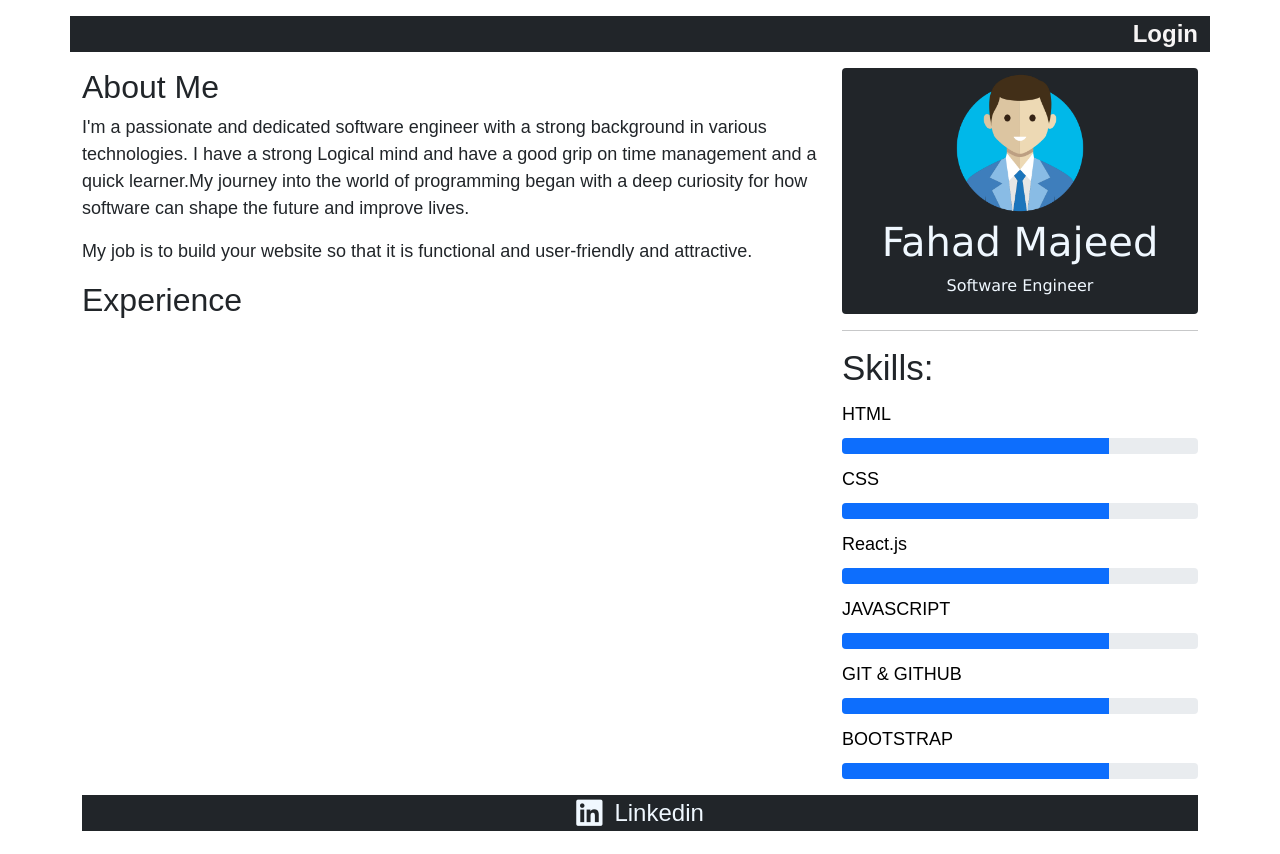
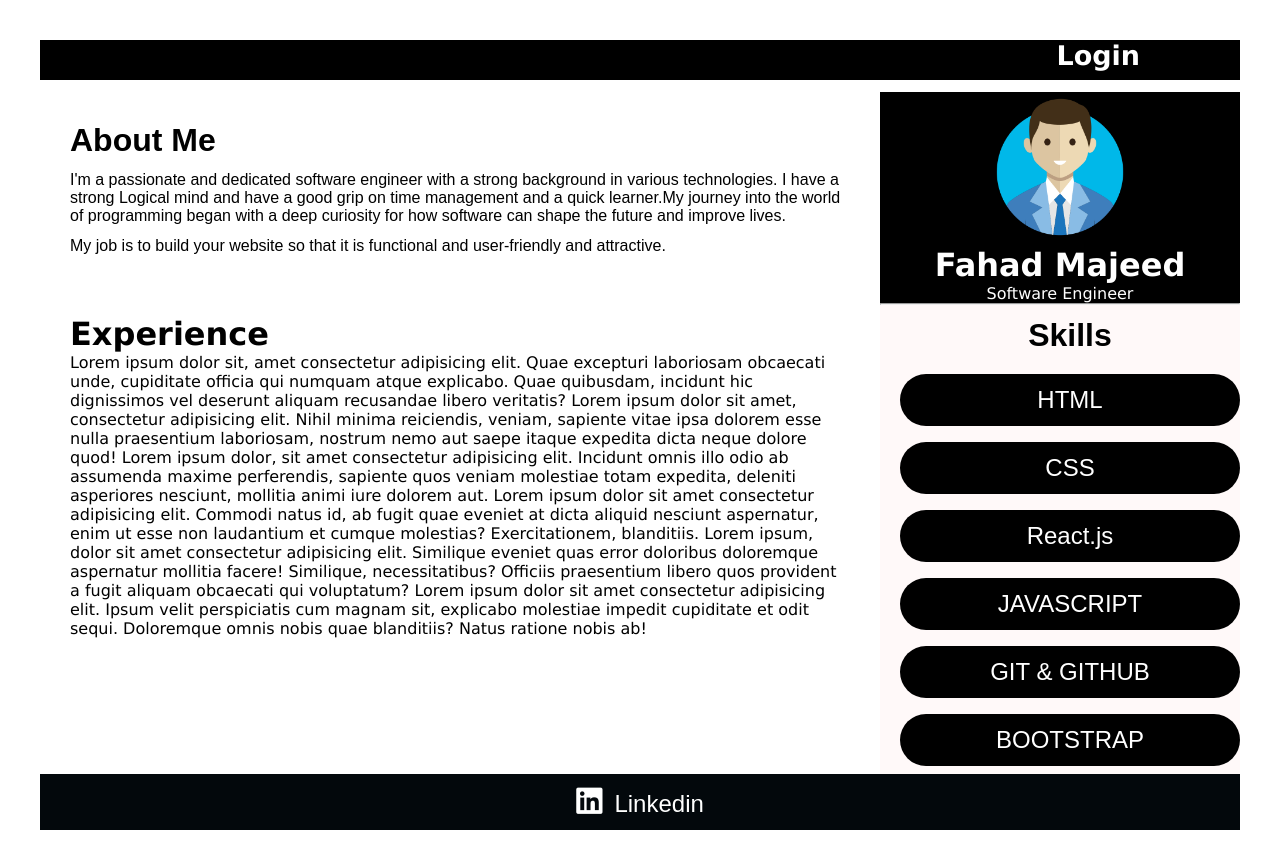
Before and after one commit to fahad1135/reactrepo, a plain HTML site: page index.html in a window 1280 px wide. Before the commit the page ends 831 px from the top, so only its background shows below. Drawn offline with nearby package versions, Linux system fonts and the light colour scheme.

Commit message:
updatted file

```diff
--- a/index.html
+++ b/index.html
@@ -4,12 +4,12 @@
     <meta charset="UTF-8" />
     <meta name="viewport" content="width=device-width, initial-scale=1.0" />
     <title>Profile Layout</title>
-    <link
+    <!-- <link
       href="https://cdn.jsdelivr.net/npm/bootstrap@5.0.2/dist/css/bootstrap.min.css"
       rel="stylesheet"
       integrity="sha384-EVSTQN3/azprG1Anm3QDgpJLIm9Nao0Yz1ztcQTwFspd3yD65VohhpuuCOmLASjC"
       crossorigin="anonymous"
-    />
+    /> -->
     <link
       rel="stylesheet"
       href="https://cdnjs.cloudflare.com/ajax/libs/font-awesome/6.5.1/css/all.min.css"
@@ -20,31 +20,23 @@
     <link rel="stylesheet" href="./style.css" />
   </head>
   <body>
-    <!-- header section start -->
-    <section class="header-section m-3">
-      <div class="container bg-dark d-flex justify-content-end">
-        <div class="nav">
+    <div class="main-container">
+      <nav>
+        <div class="nav-link">
           <a href="#">Login</a>
         </div>
-      </div>
-    </section>
-    <!-- header section end -->
-    <!-- Main section start -->
+      </nav>
 
-    <section class="main-section">
-      <div class="container">
-        <div class="row">
-          <div class="col-lg-8 col-md-12">
-            <div class="about-section col-12">
+      <div class="main">
+        <div class="about-section">
           <div class="about-heading">
-                <h2>About Me</h2>
+            <h1>About Me</h1>
             <p>
               I'm a passionate and dedicated software engineer with a strong
-                  background in various technologies. I have a strong Logical
-                  mind and have a good grip on time management and a quick
-                  learner.My journey into the world of programming began with a
-                  deep curiosity for how software can shape the future and
-                  improve lives.
+              background in various technologies. I have a strong Logical mind
+              and have a good grip on time management and a quick learner.My
+              journey into the world of programming began with a deep curiosity
+              for how software can shape the future and improve lives.
             </p>
             <p>
               My job is to build your website so that it is functional and
@@ -52,21 +44,46 @@
             </p>
           </div>
         </div>
-            <div class="experienc-section col-12">
-              <div class="experienc-heading">
-                <h2>Experience</h2>
+        <div class="experience-section">
+          <div class="experience-heading">
+            <h1>Experience</h1>
+            <p>
+              Lorem ipsum dolor sit, amet consectetur adipisicing elit. Quae
+              excepturi laboriosam obcaecati unde, cupiditate officia qui
+              numquam atque explicabo. Quae quibusdam, incidunt hic dignissimos
+              vel deserunt aliquam recusandae libero veritatis? Lorem ipsum
+              dolor sit amet, consectetur adipisicing elit. Nihil minima
+              reiciendis, veniam, sapiente vitae ipsa dolorem esse nulla
+              praesentium laboriosam, nostrum nemo aut saepe itaque expedita
+              dicta neque dolore quod! Lorem ipsum dolor, sit amet consectetur
+              adipisicing elit. Incidunt omnis illo odio ab assumenda maxime
+              perferendis, sapiente quos veniam molestiae totam expedita,
+              deleniti asperiores nesciunt, mollitia animi iure dolorem aut.
+              Lorem ipsum dolor sit amet consectetur adipisicing elit. Commodi
+              natus id, ab fugit quae eveniet at dicta aliquid nesciunt
+              aspernatur, enim ut esse non laudantium et cumque molestias?
+              Exercitationem, blanditiis. Lorem ipsum, dolor sit amet
+              consectetur adipisicing elit. Similique eveniet quas error
+              doloribus doloremque aspernatur mollitia facere! Similique,
+              necessitatibus? Officiis praesentium libero quos provident a fugit
+              aliquam obcaecati qui voluptatum? Lorem ipsum dolor sit amet
+              consectetur adipisicing elit. Ipsum velit perspiciatis cum magnam
+              sit, explicabo molestiae impedit cupiditate et odit sequi.
+              Doloremque omnis nobis quae blanditiis? Natus ratione nobis ab!
+            </p>
           </div>
         </div>
       </div>
-          <div class="col-lg-4 col-md-12">
-            <div class="sidebar bg-dark rounded">
+
+      <div class="sidebar">
+        <div class="sidebar-content">
           <div class="sidebar-img">
             <img
               src="./assets/images/Avatar-Profile-PNG-Free-Image.png"
               alt=""
             />
           </div>
-              <div class="contact-info">
+          <div class="content">
             <h1>Fahad Majeed</h1>
             <p>Software Engineer</p>
           </div>
@@ -74,102 +91,62 @@
         <hr />
         <div class="skill-section">
           <div class="skills">
-                <h1>Skills:</h1>
+            <h1>Skills</h1>
 
             <p>HTML</p>
-                <div class="progress">
-                  <div
-                    class="progress-bar"
-                    role="progressbar"
-                    style="width: 75%"
-                    aria-valuenow="25"
-                    aria-valuemin="0"
-                    aria-valuemax="100"
-                  ></div>
-                </div>
             <p>CSS</p>
-                <div class="progress">
-                  <div
-                    class="progress-bar"
-                    role="progressbar"
-                    style="width: 75%"
-                    aria-valuenow="25"
-                    aria-valuemin="0"
-                    aria-valuemax="100"
-                  ></div>
-                </div>
             <p>React.js</p>
-                <div class="progress">
-                  <div
-                    class="progress-bar"
-                    role="progressbar"
-                    style="width: 75%"
-                    aria-valuenow="25"
-                    aria-valuemin="0"
-                    aria-valuemax="100"
-                  ></div>
-                </div>
             <p>JAVASCRIPT</p>
-                <div class="progress">
-                  <div
-                    class="progress-bar"
-                    role="progressbar"
-                    style="width: 75%"
-                    aria-valuenow="25"
-                    aria-valuemin="0"
-                    aria-valuemax="100"
-                  ></div>
-                </div>
             <p>GIT & GITHUB</p>
-                <div class="progress">
-                  <div
-                    class="progress-bar"
-                    role="progressbar"
-                    style="width: 75%"
-                    aria-valuenow="25"
-                    aria-valuemin="0"
-                    aria-valuemax="100"
-                  ></div>
-                </div>
             <p>BOOTSTRAP</p>
-                <div class="progress">
-                  <div
-                    class="progress-bar"
-                    role="progressbar"
-                    style="width: 75%"
-                    aria-valuenow="25"
-                    aria-valuemin="0"
-                    aria-valuemax="100"
-                  ></div>
           </div>
         </div>
       </div>
+
+      <div class="footer">
+        <div class="footer-link">
+          <a href="#"><i class="fa-brands fa-linkedin"></i>Linkedin</a>
         </div>
       </div>
+
+      <!-- <nav class="navbar">
+        <a href="#">Login</a>
+      </nav>
+
+      <div class="main-content">
+        <article class="about-section">
+          <h1>About ME</h1>
+          <p>
+            Lorem ipsum dolor sit amet consectetur adipisicing elit. Pariatur,
+            corrupti voluptatum rerum eum molestiae debitis odit veritatis
+            assumenda consequatur in quam dicta, totam aspernatur accusantium
+            provident aliquid iusto, officia distinctio!
+          </p>
+        </article>
+        <article class="about-section">
+          <h1>About ME</h1>
+          <p>
+            Lorem ipsum dolor sit amet consectetur adipisicing elit. Pariatur,
+            corrupti voluptatum rerum eum molestiae debitis odit veritatis
+            assumenda consequatur in quam dicta, totam aspernatur accusantium
+            provident aliquid iusto, officia distinctio!
+          </p>
+        </article>
+        <aside class="sidebar">
+          <div class="sidebar-img">
+            <img
+              src="./assets/images/Avatar-Profile-PNG-Free-Image.png"
+              alt=""
+            />
           </div>
-    </section>
-    <!-- Main section end -->
-    <!-- Footer section start -->
-    <div class="container">
-      <div class="row">
-        <div class="col-12 mt-3">
-          <div class="footer bg-dark">
-            <a href=""><i class="fa-brands fa-linkedin"></i>Linkedin</a>
+        </aside>
+      </div> -->
+
+      <!-- <footer class="footer-section">
+        <div class="footer">
+          <a href="#"><i class="fa-brands fa-linkedin"></i>Linkedin</a>
         </div>
+      </footer> -->
     </div>
-      </div>
-    </div>
-    <!-- Footer section end -->
-
-    <script
-      src="https://cdn.jsdelivr.net/npm/@popperjs/core@2.9.2/dist/umd/popper.min.js"
-      integrity="sha384-IQsoLXl5PILFhosVNubq5LC7Qb9DXgDA9i+tQ8Zj3iwWAwPtgFTxbJ8NT4GN1R8p"
-      crossorigin="anonymous"
-    ></script>
-    <script
-      src="https://cdn.jsdelivr.net/npm/bootstrap@5.0.2/dist/js/bootstrap.min.js"
-      integrity="sha384-cVKIPhGWiC2Al4u+LWgxfKTRIcfu0JTxR+EQDz/bgldoEyl4H0zUF0QKbrJ0EcQF"
-      crossorigin="anonymous"
-    ></script>
   </body>
 </html>
--- a/style.css
+++ b/style.css
@@ -5,94 +5,140 @@
   font-family: "Lucida Sans", "Lucida Sans Regular", "Lucida Grande",
     "Lucida Sans Unicode", Geneva, Verdana, sans-serif;
 }
+.main-container {
+  margin: 40px;
+  height: auto;
+}
+nav {
+  display: flex;
+  justify-content: end;
+  width: 100%;
+  height: 40px;
+  padding: 0 100px;
+  background: rgb(0, 0, 0);
+}
+nav .nav-link a {
+  font-size: 27px;
+  font-weight: bold;
+  text-decoration: none;
+  color: white;
+  cursor: pointer;
+}
 
-/* header section start  */
-.header-section .nav a {
-  color: rgb(247, 245, 245);
-  text-decoration: none;
-  font-size: 24px;
-  font-family: sans-serif;
-  font-weight: bold;
+.main {
+  width: 70%;
+
+  height: auto;
+  float: left;
+  margin-top: 12px;
 }
-/* header section end  */
-.main-section .about-section .about-heading h2 {
+.main .about-section {
+  padding: 30px;
+}
+.main .experience-section {
+  padding: 30px;
+}
+.main .about-section h1 {
   font-family: sans-serif;
 }
-.main-section .about-section .about-heading p {
-  font-size: 18px;
+.main .about-section p {
+  font-size: 16px;
+  margin-top: 12px;
   font-family: sans-serif;
 }
-
-.main-section .experienc-section .experienc-heading h2 {
-  font-family: sans-serif;
+.sidebar {
+  width: 30%;
+  background-color: rgb(255, 249, 249);
+  height: auto;
+  float: right;
+  margin-top: 12px;
 }
-.main-section .aexperienc-section .experienc-heading p {
-  font-size: 18px;
-  font-family: sans-serif;
-}
-
-.main-section .sidebar {
+.sidebar {
   display: flex;
   flex-direction: column;
   justify-content: center;
-  align-items: center;
   text-align: center;
 }
-.main-section .sidebar .contact-info {
-  color: aliceblue;
+
+.sidebar .sidebar-content {
+  background: black;
+  color: white;
 }
-.main-section .sidebar-img img {
+.sidebar .sidebar-img img {
   width: 150px;
   height: 150px;
 }
-
-.main-section .skill-section .skills h1 {
-  font-family: sans-serif;
-  font-size: 35px;
-}
-.main-section .skill-section .skills p {
-  font-family: sans-serif;
-  font-size: 18px;
-  margin-top: 12px;
-  margin-bottom: 10px;
-  color: black;
+.skill-section .skills {
+  display: flex;
+  flex-direction: column;
+  align-items: center;
+  margin-left: 20px;
 }
 
-/* footer section START  */
+.skill-section .skills h1 {
+  font-family: sans-serif;
+  margin-bottom: 12px;
+  margin-top: 12px;
+}
+.skill-section .skills p {
+  font-size: 24px;
+  margin-bottom: 8px;
+  margin-top: 8px;
+  font-family: sans-serif;
+  background-color: black;
+  color: white;
+  border-radius: 120px;
+  padding: 12px;
+  width: 100%;
+}
 .footer {
+  width: 100%;
+
+  clear: both;
+  height: 40px;
+}
+
+.footer .footer-link {
   display: flex;
   flex-direction: row;
   justify-content: center;
   align-items: center;
+  background-color: rgb(3, 8, 12);
+  padding: 12px;
 }
 .footer a {
-  display: flex;
-  align-items: center;
   text-decoration: none;
-  color: aliceblue;
+  color: rgb(255, 255, 255);
   font-size: 24px;
   font-family: sans-serif;
 }
 .footer .fa-brands {
   font-size: 30px;
-  color: aliceblue;
+  color: rgb(255, 255, 255);
   margin-right: 12px;
 }
-/* footer section end  */
 
 @media (max-width: 992px) {
-  .main-section .about-section .about-heading {
+  .sidebar {
+    width: 100%;
+    background-color: rgb(255, 249, 249);
+    height: auto;
+    float: top;
+    margin-top: 12px;
+  }
+  .main {
     display: flex;
+    flex-direction: column;
     justify-content: center;
     align-items: center;
-    flex-direction: column;
     text-align: center;
+    width: 100%;
+    height: auto;
+    float: left;
+    margin-top: 12px;
   }
-  .main-section .experienc-section .experienc-heading {
-    display: flex;
-    justify-content: center;
-    align-items: center;
-    flex-direction: column;
-    text-align: center;
+
+  .nav {
+    padding: 0 100px;
   }
 }
```
Lines whose indentation alone changed are shown as unchanged.
